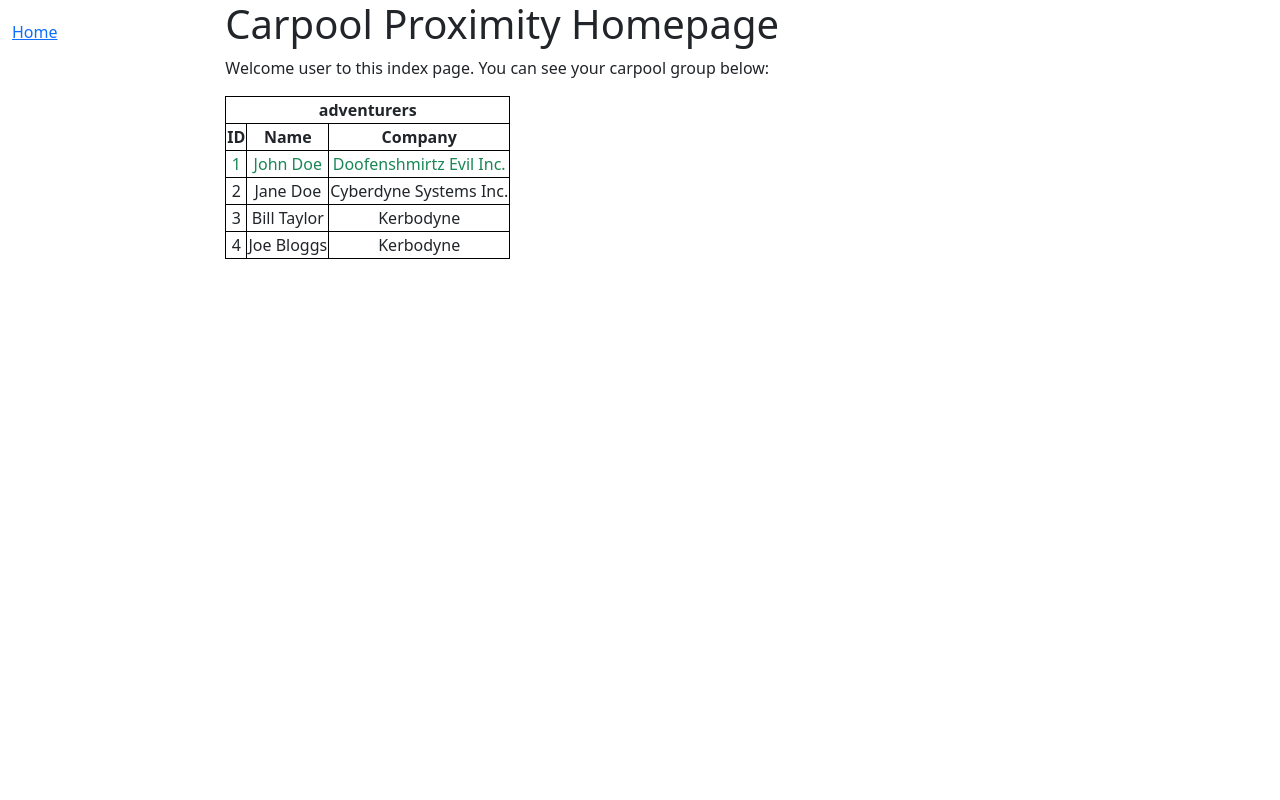
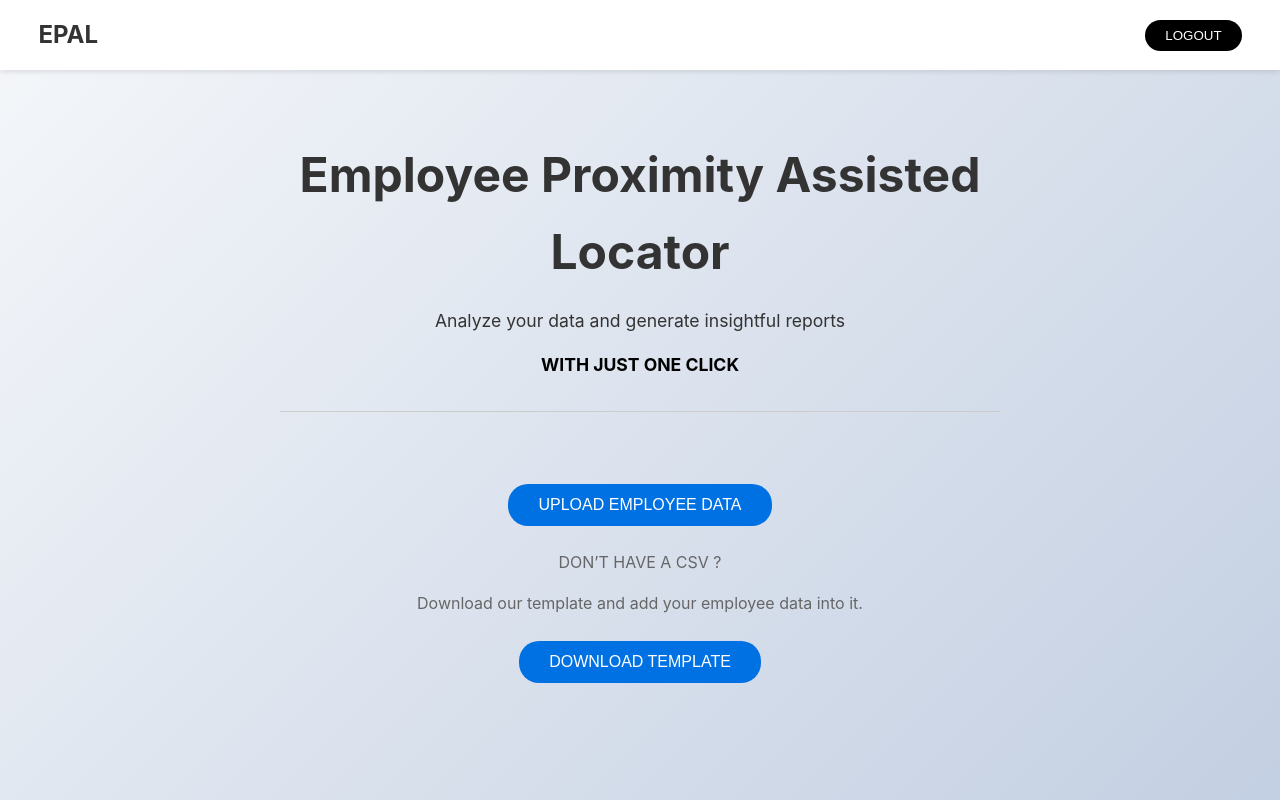
Before and after one commit to Mehtaab-010110/Carpool-Proximity-Tool, a Django app: page /proximity/ in a window 1280 px wide. Run offline with Django 4.2, Linux system fonts and the light colour scheme; data comes from the database, SQL or seed files in the repository.

Commit message:
Add templates and their associated static files

```diff
--- a/CarpoolApp/proximitytool/static/css/styles.css
+++ b/CarpoolApp/proximitytool/static/css/styles.css
@@ -1,13 +1,184 @@
-.sidebar-nav {
-    margin-top: 20px;
+/* Basic Reset */
+* {
+    margin: 0;
     padding: 0;
-    list-style: none;
+    box-sizing: border-box;
+    -webkit-font-smoothing: antialiased;
+}
+* Styling for the login container */
+.login-container {
+    background-color: #ffffff;
+    padding: 40px;
+    border-radius: 12px;
+    box-shadow: 0 4px 6px rgba(0, 0, 0, 0.1);
+    width: 100%;
+    max-width: 400px;
 }
 
-table, th, td {
-    border:1px solid black;
+/* Basic reset for form elements */
+form {
+    display: flex;
+    flex-direction: column;
 }
 
-th, td {
+/* Style for labels */
+label {
+    margin-bottom: 8px;
+    font-weight: 500;
+    color: #333;
+}
+
+/* Input fields styling */
+input[type="text"],
+input[type="password"] {
+    padding: 10px;
+    margin-bottom: 20px;
+    border-radius: 8px;
+    border: 1px solid #ccc;
+    font-size: 16px;
+    outline-color: #007aff;
+}
+
+/* Styling for the submit button */
+input[type="submit"] {
+    background-color: #007aff;
+    color: white;
+    padding: 12px;
+    border: none;
+    border-radius: 8px;
+    cursor: pointer;
+    font-size: 16px;
+    transition: background-color 0.3s;
+}
+
+/* Hover and focus effects for the button */
+input[type="submit"]:hover,
+input[type="submit"]:focus {
+    background-color: #005ecb;
+}
+
+body, html {
+    width: 100%;
+    height: 100%;
+    font-size: 16px;
+    color: #333;
+    line-height: 1.6;
+    background-color: #f5f5f5;
+    font-family: -apple-system, BlinkMacSystemFont, "Segoe UI", Roboto, "Helvetica Neue", Arial, sans-serif;
+    background: linear-gradient(135deg, #f5f7fa 0%, #c3cfe2 100%);
+    margin: 0;
+    display: flex;
+    justify-content: center;
+    align-items: center;
+}
+
+header {
+    position: fixed;
+    top: 0;
+    left: 0;
+    width: 100%;
+    background: #fff;
+    z-index: 1000;
+    display: flex;
+    justify-content: space-between;
+    align-items: center;
+    padding: 1rem 3%;
+    box-shadow: 0 2px 5px rgba(0,0,0,0.1);
+}
+
+.logo {
+    font-size: 1.5rem;
+    font-weight: bold;
+    color: #333;
+}
+
+#logoutButton {
+    padding: 8px 20px;
+    background-color: #000;
+    color: #fff;
+    border: none;
+    border-radius: 20px;
+    cursor: pointer;
+    transition: background-color 0.3s ease;
+}
+
+#logoutButton:hover {
+    background-color: #555;
+}
+
+main {
+    padding-top: 60px; /* Offset for fixed header */
+    display: flex;
+    flex-direction: column;
+    justify-content: center;
+    align-items: center;
+    min-height: calc(100% - 60px);
+    padding-bottom: 2rem;
+}
+
+.intro {
+    max-width: 800px;
+    text-align: center;
+    margin-bottom: 2rem;
+}
+
+.intro h1 {
+    font-size: 3rem;
+    margin-bottom: 1rem;
+}
+
+.intro p {
+    font-size: 1.1rem;
+    margin-bottom: 0.5rem;
+}
+
+.emphasis {
+    display: block;
+    font-weight: bold;
+    color: #000;
+    margin: 1rem 0;
+}
+
+hr {
+    margin: 2rem auto;
+    width: 90%;
+    border: none;
+    height: 1px;
+    background-color: #ccc;
+}
+
+.action-buttons {
+    display: flex;
+    flex-direction: column;
+    align-items: center;
+}
+
+#uploadButton,
+#downloadButton {
+    padding: 12px 30px;
+    margin: 0.5rem 0;
+    background-color: #0071e3;
+    color: #fff;
+    border: none;
+    border-radius: 20px;
+    cursor: pointer;
+    font-size: 1rem;
+    transition: background-color 0.3s ease;
+}
+
+#uploadButton:hover,
+#downloadButton:hover {
+    background-color: #0056b3;
+}
+
+.template-download {
     text-align: center;
 }
+
+.template-download p {
+    color: #666;
+    font-size: 1rem;
+    margin: 1rem 0;
+}
+
+/* Footer styles, if you decide to add a
--- a/CarpoolApp/proximitytool/templates/index.html
+++ b/CarpoolApp/proximitytool/templates/index.html
@@ -1,35 +1,52 @@
-{% extends "base_generic.html" %}
+<!DOCTYPE html>
+<html lang="en">
+<head>
+    <meta charset="UTF-8">
+    <meta name="viewport" content="width=device-width, initial-scale=1.0">
+    <title>EPAL - Employee Proximity Assisted Locator</title>
+    {% load static %}
+    <link rel="stylesheet" href="{% static 'css/styles.css' %}">
+</head>
+<body>
+    <header>
+        <div class="logo">EPAL</div>
+        <form id="logout-form" method="post" action="{% url 'admin:logout' %}?next=/">
+            {% csrf_token %}
+            <button type="submit" id="logoutButton">LOGOUT</button>
+        </form>
+    </header>
+    <main>
+        <section class="intro">
+            <h1>Employee Proximity Assisted Locator</h1>
+            <p>Analyze your data and generate insightful reports</p>
+            <p class="emphasis">WITH JUST ONE CLICK</p>
+            <hr>
+        </section>
+        <section class="action-buttons">
+            <button id="uploadButton">UPLOAD EMPLOYEE DATA</button>
+            <div class="template-download">
+                <p>DON’T HAVE A CSV ?</p>
+                <p>Download our template and add your employee data into it.</p>
+                <button id="downloadButton">DOWNLOAD TEMPLATE</button>
+            </div>
+        </section>
+    </main>
+    <footer>
+        <!-- Footer content if needed -->
+    </footer>
 
-{% block content %}
-    <h1>Carpool Proximity Homepage</h1>
-    <p> Welcome user to this index page. You can see your carpool group below: </p>
-    {% if carpool_group %}
-        <table>
-            <tr>
-                <th colspan="3">{{ carpool_group.name }}</th>
-            </tr>
-            <tr>
-                <th>ID</th>
-                <th>Name</th>
-                <th>Company</th>
-            </tr>
-            {% for member in carpool_group.members.all %}
-                <tr
-                    {% if member == carpool_group.driver %}
-                        class="text-success"
-                    {% endif %}
-                        >
-                    <td>{{ member.id }}</td>
-                    <td>{{ member.name }}</td>
-                    <td>{{ member.company.name }}</td>
-                </tr>
-            {% endfor %}
-        </table>
+    <script>
+    document.addEventListener('DOMContentLoaded', function() {
+        // Get the logout button by its ID
+        var logoutButton = document.getElementById('logoutButton');
 
-    {% else %}
-        <p>You are not part of any carpool group.</p>
-    {% endif %}
+        // Add a click event listener to the logout button
+        logoutButton.addEventListener('click', function() {
+            // Redirect to the login page
+            window.location.href = 'index.html';
+        });
+    });
+    </script>
 
-
-
-{% endblock %}
+</body>
+</html>
```
Also changed, not shown: CarpoolApp/templates/registration/login.html (added, +61 -0 lines).
